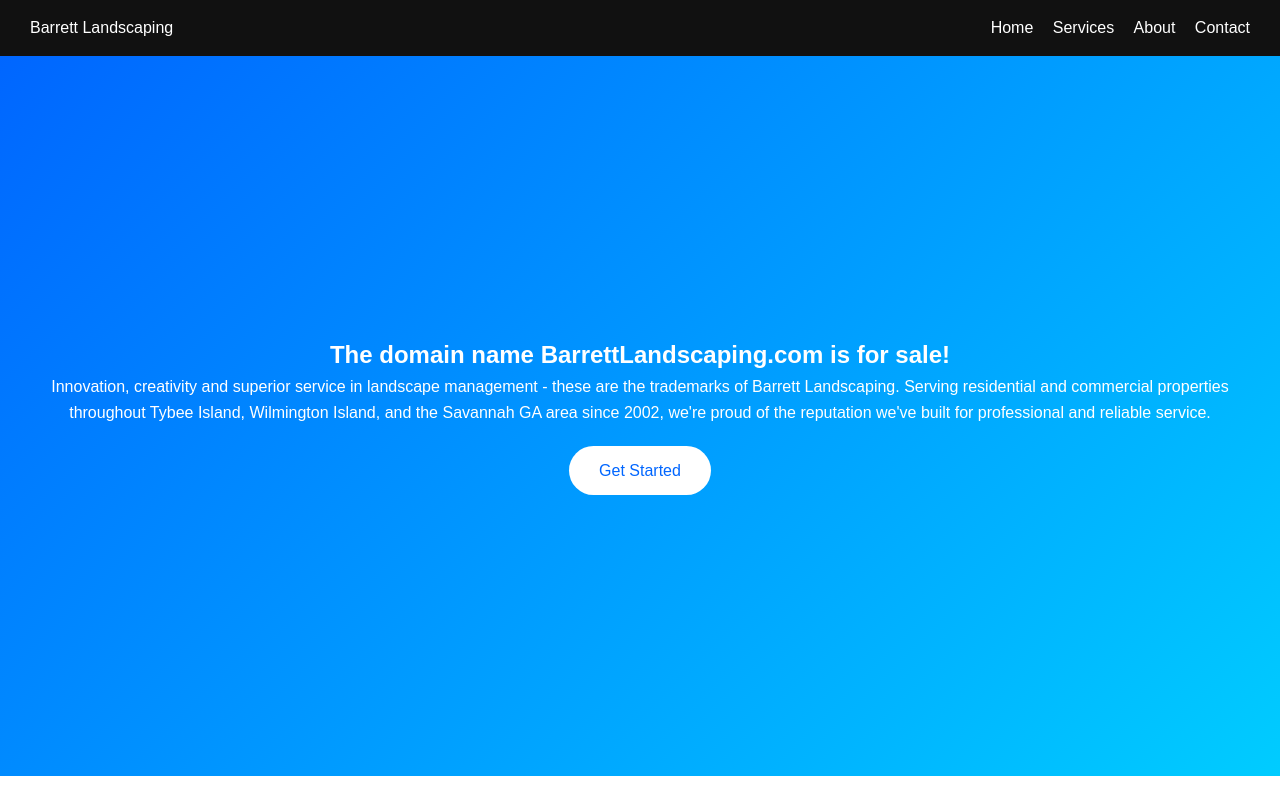
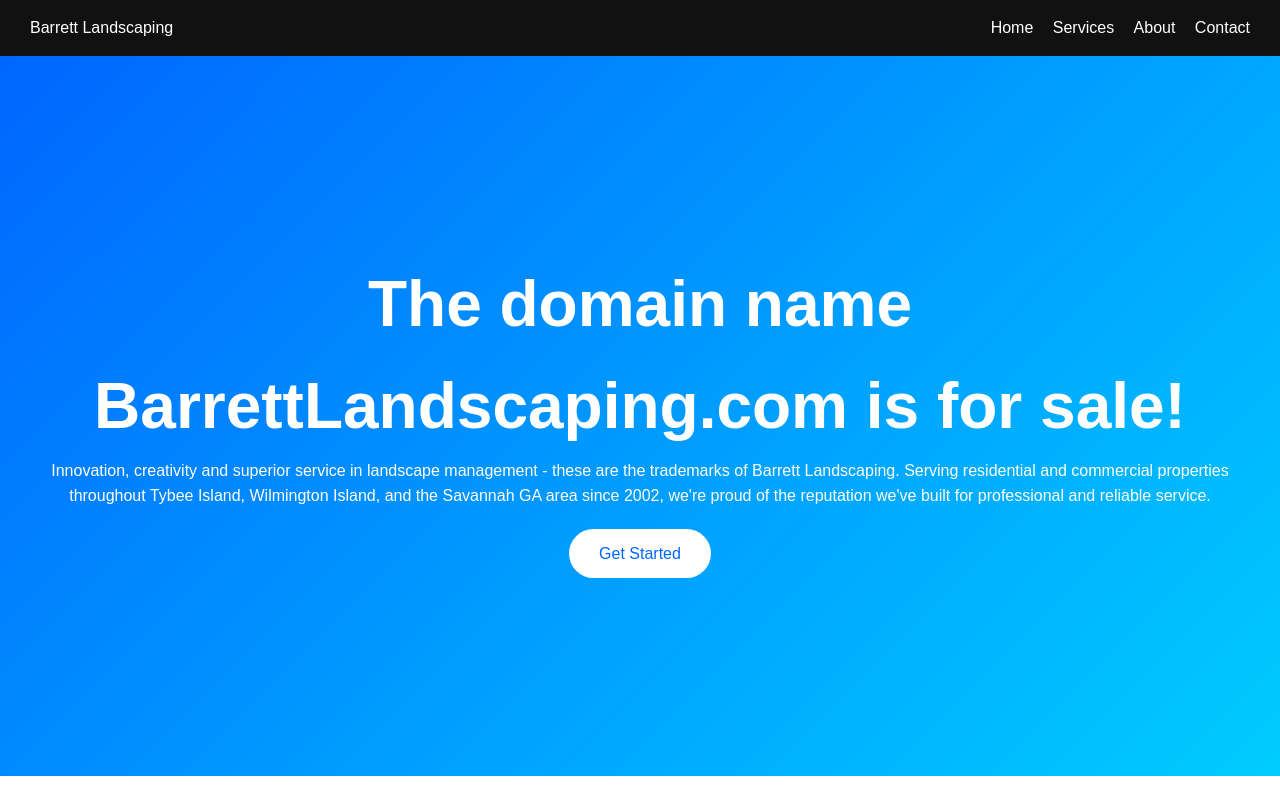
Before and after one commit to IndRyan/barrettlandscaping, a plain HTML site: page index.html in a window 1280 px wide. Shown: the top 800 px of the page. Drawn offline with Linux system fonts and the light colour scheme.

Commit message:
Update style.css

```diff
--- a/style.css
+++ b/style.css
@@ -23,3 +23,7 @@ footer{background:#111;color:#fff;text-align:center;padding:15px}
   margin-bottom: 8px;
   font-weight: 500;
 }
+h1 {
+  font-size: clamp(36px, 6vw, 64px);
+  font-weight: 700;
+}
```
